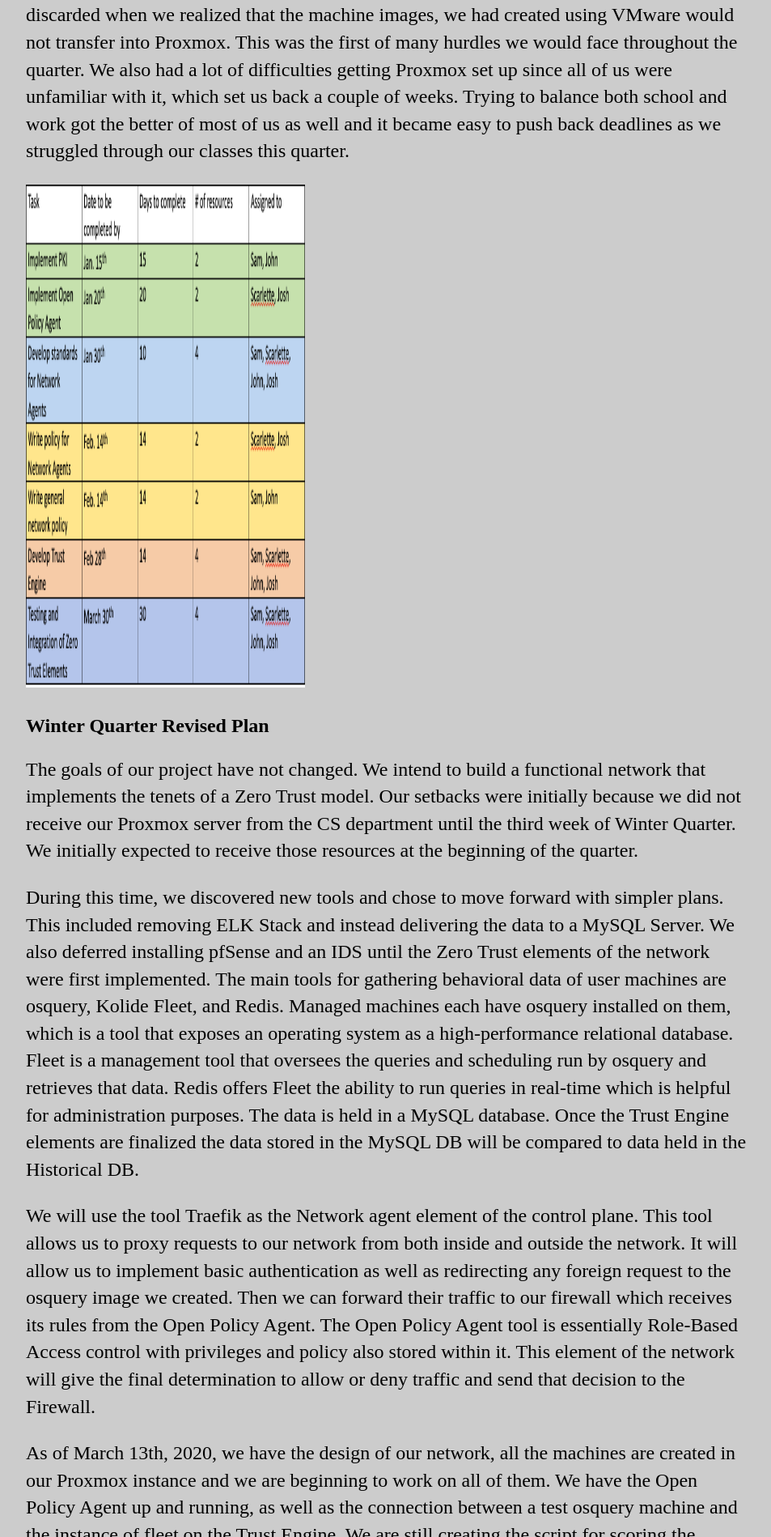
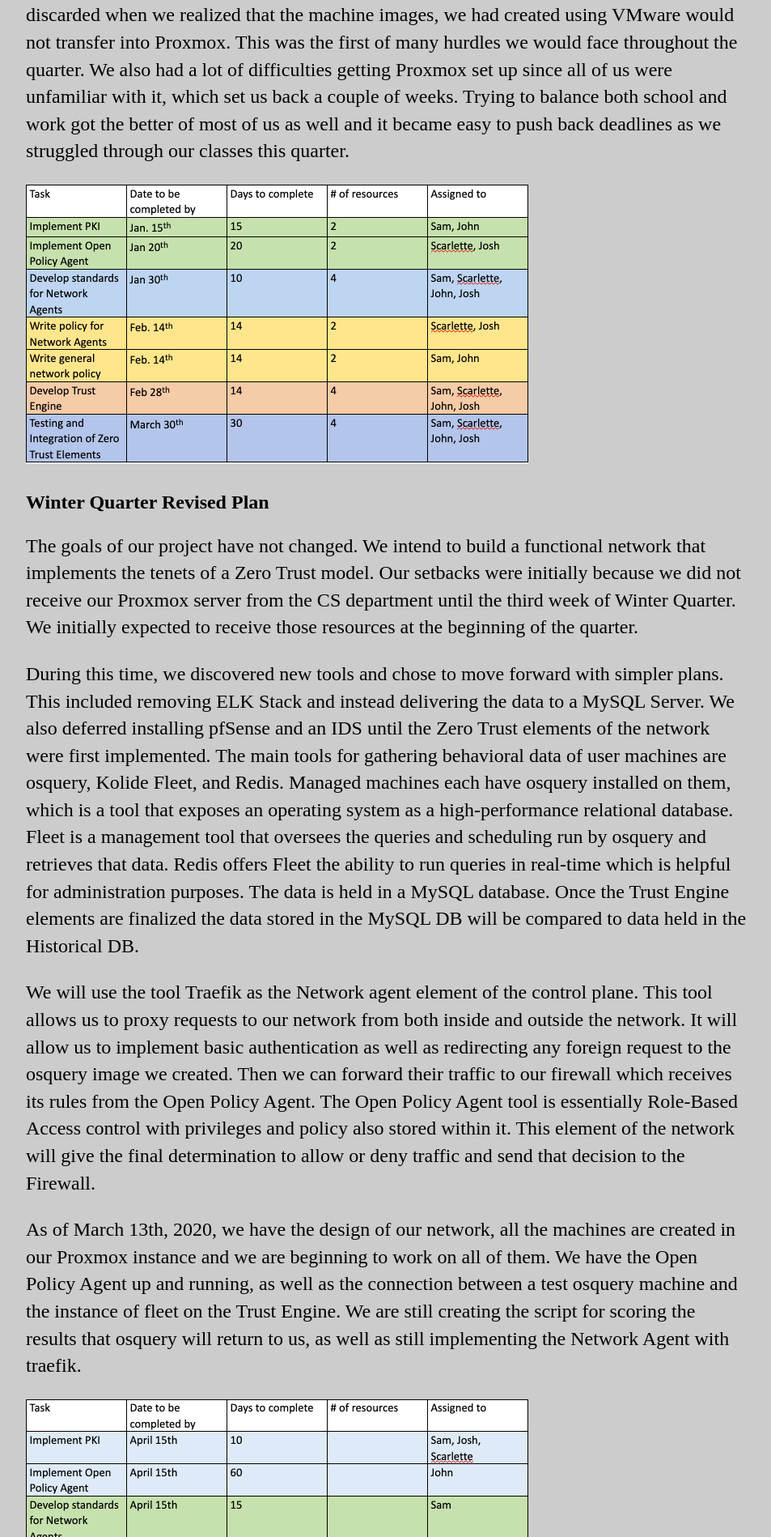
Before and after one commit to WWUZeroTrust/WWUZeroTrust.github.io, a Jekyll site: the page built from _posts/2019-04-20-End-of-Winter-Quarter.md, in a window 1280 px wide. Shown: the part 678-2576 px from the top of the page at 81% size, without its empty margins (160-1113 px from the left). Built offline with Jekyll 4.4.1, drawn with Linux system fonts in a browser that asks for light colours.

Commit message:
Update 2019-04-20-End-of-Winter-Quarter.md

```diff
--- a/_posts/2019-04-20-End-of-Winter-Quarter.md
+++ b/_posts/2019-04-20-End-of-Winter-Quarter.md
@@ -10,7 +10,7 @@
 
 Most, if not all, of the actual technical work completed during the Fall quarter had to be discarded when we realized that the machine images, we had created using VMware would not transfer into Proxmox. This was the first of many hurdles we would face throughout the quarter. We also had a lot of difficulties getting Proxmox set up since all of us were unfamiliar with it, which set us back a couple of weeks. Trying to balance both school and work got the better of most of us as well and it became easy to push back deadlines as we struggled through our classes this quarter.
 
- <img src="/image/winter_quarter_initial.png" alt="hi" class="inline" height="621" width="345"/>
+ <img src="/image/winter_quarter_initial.png" alt="hi" class="inline" height="345" width="621"/>
 
 ## Winter Quarter Revised Plan
 The goals of our project have not changed. We intend to build a functional network that implements the tenets of a Zero Trust model. Our setbacks were initially because we did not receive our Proxmox server from the CS department until the third week of Winter Quarter. We initially expected to receive those resources at the beginning of the quarter.
@@ -21,11 +21,11 @@
 
 As of March 13th, 2020, we have the design of our network, all the machines are created in our Proxmox instance and we are beginning to work on all of them. We have the Open Policy Agent up and running, as well as the connection between a test osquery machine and the instance of fleet on the Trust Engine. We are still creating the script for scoring the results that osquery will return to us, as well as still implementing the Network Agent with traefik.
 
- <img src="/image/winter_quarter_updated.png" alt="hi" class="inline" height="621" width="697"/>
+ <img src="/image/winter_quarter_updated.png" alt="hi" class="inline" height="697" width="621"/>
 
 Update for the Trust Engine
 
- <img src="/image/Trust_Engine_revised.jpg" alt="hi" class="inline" height="1001" width="751"/>
+ <img src="/image/Trust_Engine_revised.jpg" alt="hi" class="inline" height="751" width="1001"/>
 
 Above is our design for the trust engine as of March 13th, 2020 and a more technical specification is available in the Zero Trust Specifications document attached with this one.
 
@@ -33,12 +33,12 @@
 
 The application we have selected for our Network agents is an application layer edge router called traefik. This application acts as a proxy and router all in one service, first it will grab incoming requests routing to our internal or external services. Then it will force them through the entrypoint defined by traefik, which it can discover and automatically route requests towards. Next the middlewares begin to transfer the traffic to different services detailed below.
 
- <img src="/image/traefik1.png" alt="hi" class="inline" height="808" width="406"/>
+ <img src="/image/traefik1.png" alt="hi" class="inline" height="406" width="808"/>
 
 https://docs.traefik.io/middlewares/overview/
 The specific middleware we are going to be using is first BasicAuth which asks the user to sign in using a username and password combo as demonstrated below:
 
- <img src="/image/traefik2.png" alt="hi" class="inline" height="724" width="203"/>
+ <img src="/image/traefik2.png" alt="hi" class="inline" height="203" width="724"/>
 
 https://docs.traefik.io/middlewares/basicauth/
 After this middleware we will use the redirect middleware to push the user to our specific image of osquery which will connect back and give data to the Trust Engine for use in calculating the trust score.
```
